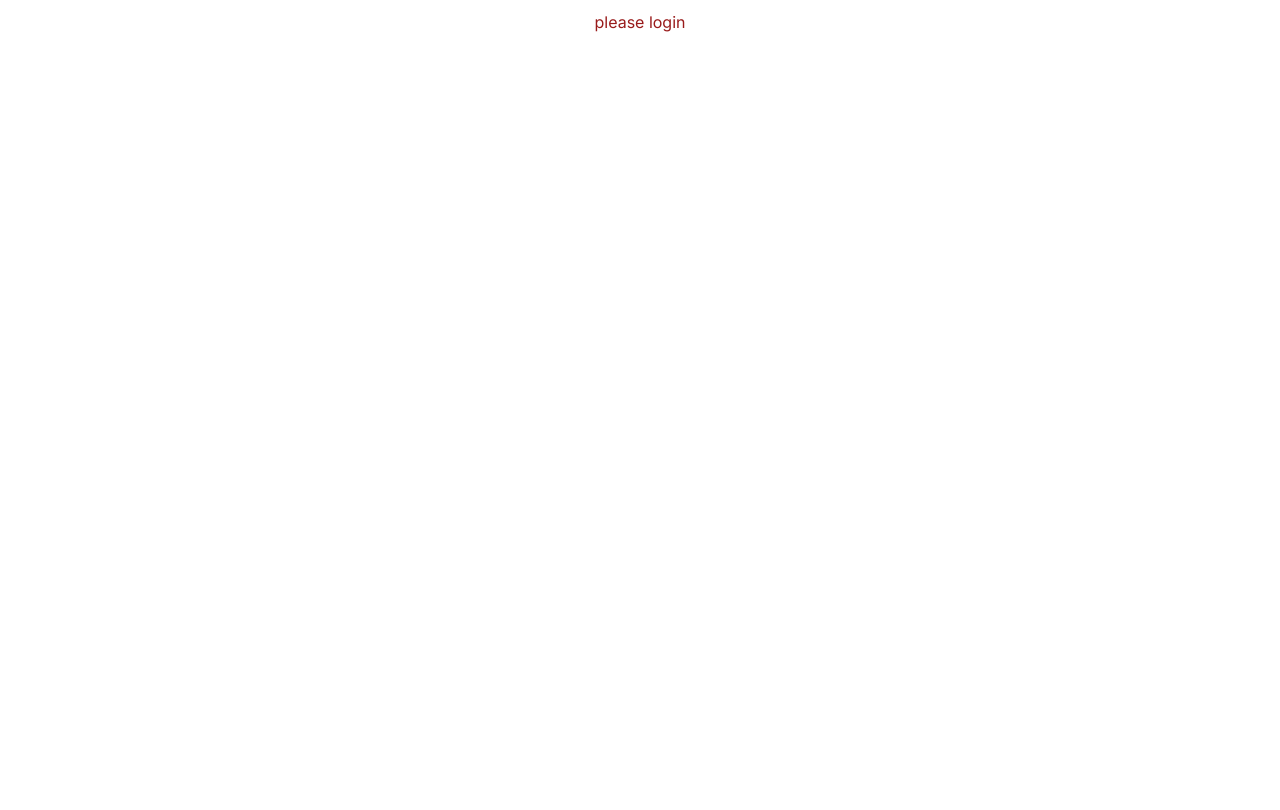
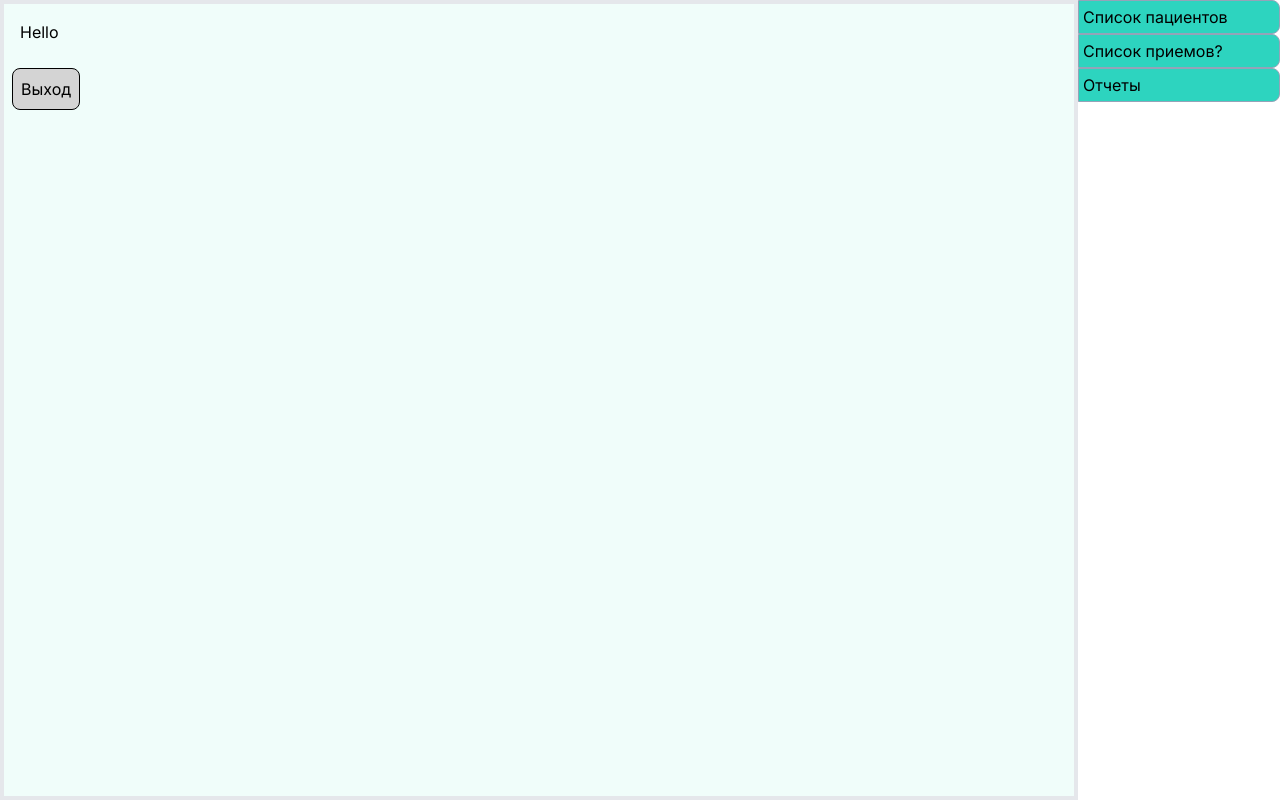
Before and after one commit to Kirill-Elrt/next-strapi, a Next.js app in the folder frontend/: page / in a window 1280 px wide. Built offline with nearby package versions, Linux system fonts and the light colour scheme; no server answers.

Commit message:
Authorisation

```diff
--- a/frontend/src/app/(auth)/login/page.tsx
+++ /dev/null
@@ -1,9 +0,0 @@
-import LoginForm from '@/components/login/loginForm';
-
-export default function LoginPage() {
-  return (
-    <>
-      <LoginForm />
-    </>
-  );
-}
--- a/frontend/src/app/api/auth/[...nextauth].ts
+++ b/frontend/src/app/api/auth/[...nextauth]/options.ts
@@ -1,9 +1,8 @@
-import NextAuth from 'next-auth';
-import type { AuthOptions } from 'next-auth';
+import {NextAuthOptions} from 'next-auth';
 import CredentialsProvider from 'next-auth/providers/credentials';
 import axios from 'axios';
 
-export const authOptions: AuthOptions = {
+export const authOptions: NextAuthOptions = {
   providers: [
     CredentialsProvider({
       name: 'Credentials',
@@ -13,7 +12,7 @@ export const authOptions: AuthOptions = {
       },
       async authorize(credentials, req) {
         if (typeof credentials !== 'undefined') {
-          const res = await axios.post('http://localhost:1337/api/auth/local', {
+          const res = await axios.post('http://elertk133.fvds.ru:1337/api/auth/local', {
             identifier: credentials.email,
             password: credentials.password,
           });
@@ -29,11 +28,7 @@ export const authOptions: AuthOptions = {
     }),
   ],
   session: { strategy: 'jwt', maxAge: 3600 * 24 },
-  pages: {
-    signIn: '/login',
-  },
+  // pages: {
+  //   signIn: '/login',
+  // },
 };
-
-const handler = NextAuth(authOptions);
-
-export { handler as GET, handler as POST };
--- /dev/null
+++ b/frontend/src/app/api/auth/[...nextauth]/route.ts
@@ -0,0 +1,6 @@
+import NextAuth from "next-auth";
+import {authOptions} from "@/app/api/auth/[...nextauth]/options";
+
+const handler = NextAuth(authOptions);
+
+export { handler as GET, handler as POST };
--- a/frontend/src/app/context/clientProvider.tsx
+++ b/frontend/src/app/context/clientProvider.tsx
@@ -5,10 +5,8 @@ import React from 'react';
 
 export default function Provider({
   children,
-  session,
 }: {
   children: React.ReactNode;
-  session: any;
 }): React.ReactNode {
-  return <SessionProvider session={session}>{children}</SessionProvider>;
+  return <SessionProvider >{children}</SessionProvider>;
 }
--- a/frontend/src/app/layout.tsx
+++ b/frontend/src/app/layout.tsx
@@ -2,9 +2,10 @@ import './globals.css';
 import type { Metadata } from 'next';
 import { Inter } from 'next/font/google';
 import React from 'react';
-import { getServerSession } from 'next-auth';
-import { authOptions } from '@/app/api/auth/[...nextauth]';
+import {getServerSession, Session} from 'next-auth';
+import { authOptions } from '@/app/api/auth/[...nextauth]/options';
 import Provider from '@/app/context/clientProvider';
+import NavBar from "@/components/main/NavBar";
 
 const inter = Inter({ subsets: ['latin'] });
 
@@ -18,14 +19,15 @@ export default async function RootLayout({
 }: {
   children: React.ReactNode;
 }) {
-  const session = await getServerSession(authOptions);
 
   return (
     <html lang="ru">
       <body
         className={`${inter.className} bg-primary min-h-screen min-w-screen`}
       >
-        <Provider session={session}>{children}</Provider>
+      <div className={"flex justify-center"}>
+        <Provider >{children}<NavBar/></Provider>
+      </div>
       </body>
     </html>
   );
--- a/frontend/src/components/login/loginForm.tsx
+++ b/frontend/src/app/login/page.tsx
@@ -1,10 +1,10 @@
 'use client';
-import { FormEvent, useState } from 'react';
+import React, {FormEvent, useState} from 'react';
 import axios from 'axios';
 import { useRouter } from 'next/navigation';
 import { signIn } from 'next-auth/react';
 
-export default function LoginForm() {
+export default function Page() : React.ReactNode {
   const router = useRouter();
 
   const [loginData, setLoginData] = useState({
@@ -17,7 +17,6 @@ export default function LoginForm() {
     const res = await signIn('credentials', {
       email: loginData.identifier,
       password: loginData.password,
-      redirect: false,
     });
     console.log(res);
   };
--- a/frontend/src/app/page.tsx
+++ b/frontend/src/app/page.tsx
@@ -1,14 +1,20 @@
 'use client';
 
-import { useSession } from 'next-auth/react';
-import { Error } from '@/components/error/error';
+import {signOut, useSession} from 'next-auth/react';
 
 export default function HomePage() {
-  const { data, status } = useSession();
-  console.log(status);
-  if (data) {
-    return <div>Hello {data.user?.email}</div>;
-  } else {
-    return <Error error={'please login'} />;
-  }
+  const { data: session, status } = useSession();
+  console.log(session);
+
+    return <div className={"border-4 w-screen h-screen bg-teal-50"}> {status == "loading"?
+        (<div>Loading...</div>) :
+        (<div>
+          <p className={"m-2 p-2"}>
+            Hello {session?.user?.email}
+          </p>
+          <button onClick={() => signOut()} className={"border border-black rounded-lg p-2 m-2 bg-neutral-300 hover:bg-neutral-400"}>
+            Выход
+          </button>
+        </div>)}
+    </div>;
 }
--- /dev/null
+++ b/frontend/src/components/main/NavBar.tsx
@@ -0,0 +1,9 @@
+export default function NavBar() {
+  return (
+    <div className="flex-row justify-start w-60">
+        <a href="/" className="border border-slate-400 rounded-r-lg bg-teal-400 block p-1">Список пациентов</a>
+        <a href="/" className="border border-slate-400 rounded-r-lg bg-teal-400 block p-1">Список приемов?</a>
+        <a href="/" className="border border-slate-400 rounded-r-lg bg-teal-400 block p-1">Отчеты</a>
+    </div>
+  )
+}
--- /dev/null
+++ b/frontend/src/components/main/PatientTable.tsx
@@ -0,0 +1,5 @@
+export default function PatientTable() {
+  return (
+    <div className="m-5 p-1">PatientTable</div>
+  )
+}
--- /dev/null
+++ b/frontend/src/middleware.ts
@@ -0,0 +1,3 @@
+export {default} from "next-auth/middleware"
+
+export const config = {matcher: ['/']}
```
Also changed, not shown: 2 other files (tests, documents, lock files or other folders).
